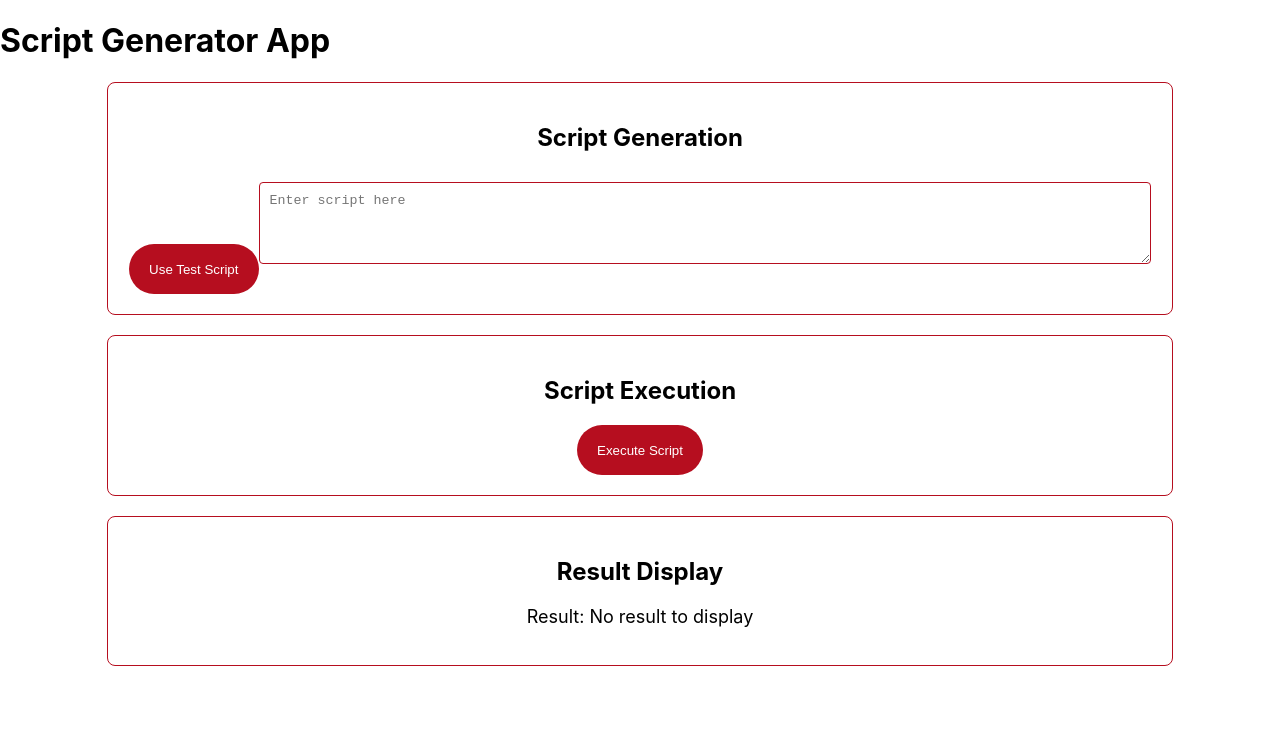
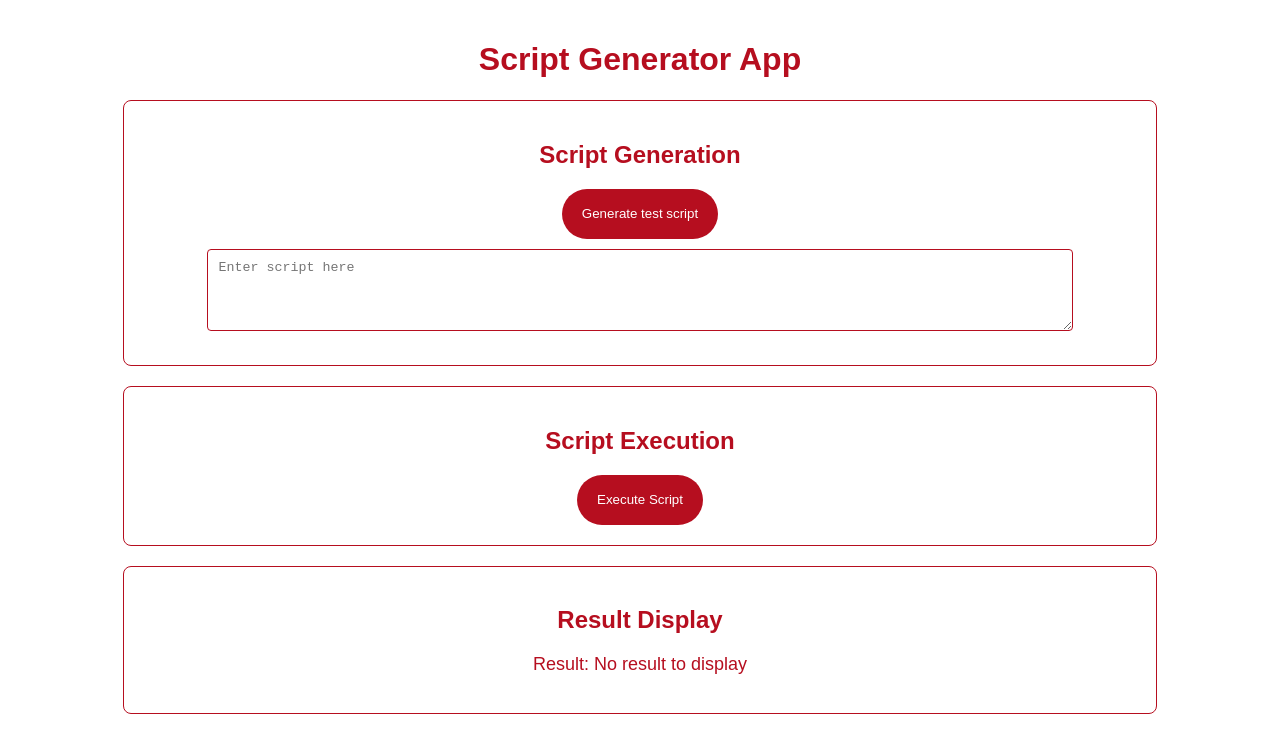
Before and after one commit to mateomustapic88/script-generator, a React (Create React App) app: page / in a window 1280 px wide. Shown: the top 752 px of the page. Built offline with nearby package versions, Linux system fonts and the light colour scheme.

Commit message:
modify script generator to randomize objects and their values

```diff
--- a/src/App.tsx
+++ b/src/App.tsx
@@ -8,8 +8,8 @@ import "./App.scss";
 const App: React.FC = () => {
   return (
     <ScriptProvider>
-      <div>
-        <h1>Script Generator App</h1>
+      <div className='app-container'>
+        <h1 className='app-title'>Script Generator App</h1>
         <ScriptGeneration />
         <ScriptExecution />
         <ResultDisplay />
--- a/src/components/ScriptExecution.tsx
+++ b/src/components/ScriptExecution.tsx
@@ -4,7 +4,9 @@ import { ScriptContext } from "../context/ScriptContext";
 import "./ScriptExecution.scss";
 
 const ScriptExecution: React.FC = () => {
-  const { script, setObjectToEvaluate, setResult } = useContext(ScriptContext);
+  const { script, objectToEvaluate, setResult } = useContext(ScriptContext);
+
+  console.log(objectToEvaluate);
 
   const handleExecuteScript = () => {
     // Execute the script and update the result
--- a/src/components/ScriptGeneration.tsx
+++ b/src/components/ScriptGeneration.tsx
@@ -7,6 +7,28 @@ const ScriptGeneration: React.FC = () => {
   const { script, setObjectToEvaluate, setScript, setResult } =
     useContext(ScriptContext);
 
+  const getRandomObject = () => {
+    return {
+      name: getRandomString(),
+      age: getRandomNumber(1, 150),
+      // Add other properties as needed
+    };
+  };
+
+  const getRandomString = (length = 8) => {
+    const charset = "abcdefghijklmnopqrstuvwxyzABCDEFGHIJKLMNOPQRSTUVWXYZ";
+    let result = "";
+    for (let i = 0; i < length; i++) {
+      const randomIndex = Math.floor(Math.random() * charset.length);
+      result += charset.charAt(randomIndex);
+    }
+    return result;
+  };
+
+  const getRandomNumber = (min: number, max: number) => {
+    return Math.floor(Math.random() * (max - min + 1)) + min;
+  };
+
   const handleScriptChange = (
     event: React.ChangeEvent<HTMLTextAreaElement>
   ) => {
@@ -14,17 +36,14 @@ const ScriptGeneration: React.FC = () => {
   };
 
   const handleTestScript = () => {
-    // Test object
-    const testObject = {
-      name: "Buddha",
-      age: 150,
-    };
+    // Generate a random test object
+    const testObject = getRandomObject();
 
     // Set the test object
     setObjectToEvaluate(testObject);
 
     // Test script
-    const testScript = '(object.name === "Buddha" && object.age >= 100)';
+    const testScript = `(object.name === "${testObject.name}" && object.age === ${testObject.age})`;
 
     // Set the script
     setScript(testScript);
@@ -42,7 +61,7 @@ const ScriptGeneration: React.FC = () => {
   return (
     <div className='script-generation-container'>
       <h2>Script Generation</h2>
-      <button onClick={handleTestScript}>Use Test Script</button>
+      <button onClick={handleTestScript}>Generate test script</button>
       <textarea
         value={script}
         onChange={handleScriptChange}
```
